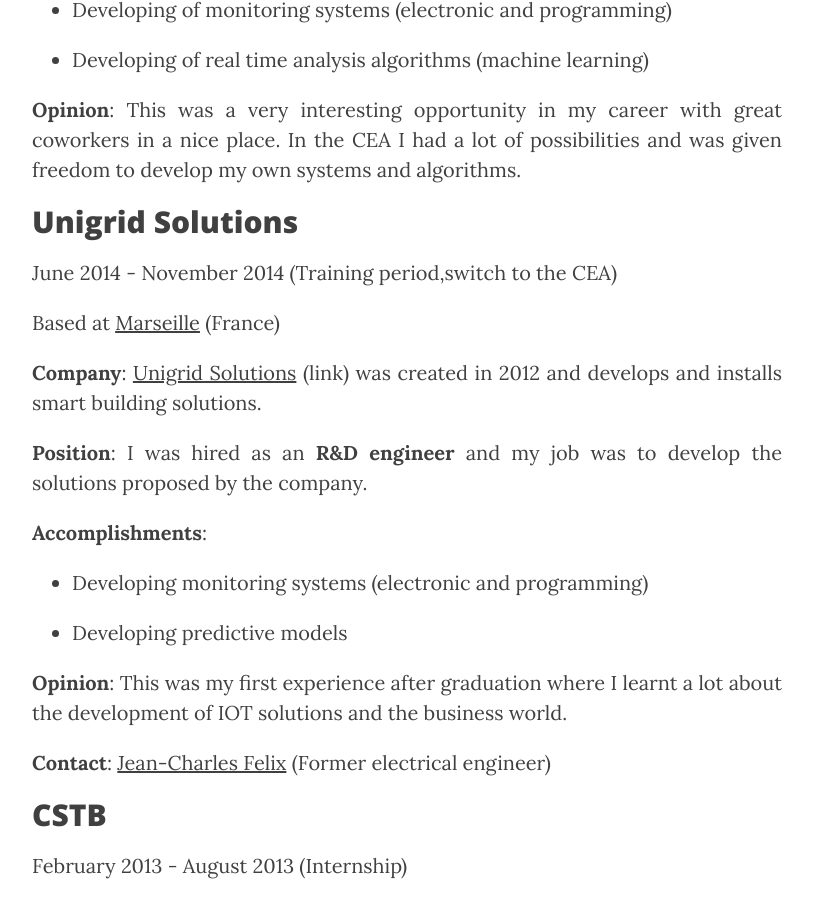
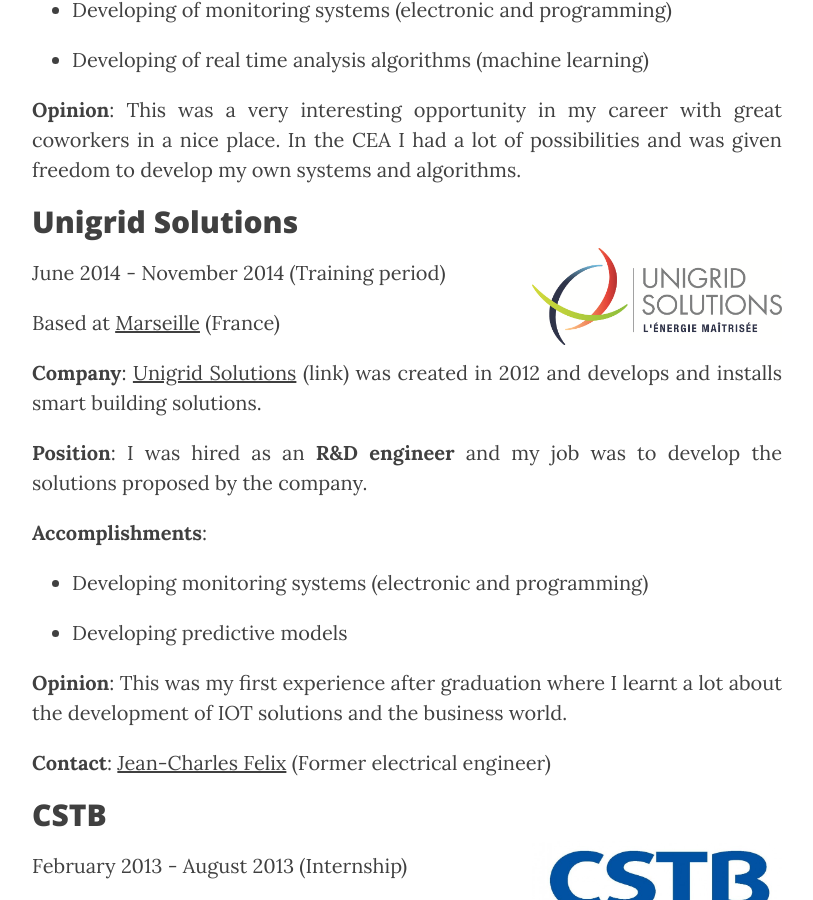
Before and after one commit to jeanmidevacc/jeanmidevacc.github.io, a Jekyll site: the page built from about.html, in a window 1280 px wide and 900 px high, scrolled down 3301 px. Shown: the whole window, without its empty margins (233-1046 px from the left). Built offline with Jekyll 4.4.1, drawn with Linux system fonts in a browser that asks for light colours; nearby versions of some CDN libraries.

Commit message:
Update logo

```diff
--- a/about.html
+++ b/about.html
@@ -48,7 +48,8 @@
 
 <h1>Experience</h1>
 <h2>EDF Energy</h2>
-<!--<img src="../img/about/logo/edf_2.png" align="left" style="margin:0 10px 0 0 ">//-->
+<img src="../img/about/logo/edf_2.png" align="right" height="100" width="200">
+<p>                                                                                                                           </p>
 <p>Now - July 2016 (<a href="https://www.civiweb.com/EN/le-volontariat-international/VIE_DEFINITION.aspx">VIE</a>, non permanent position)
 </p>
 <p>Based in <a href="https://www.google.co.uk/maps/place/Hove/@50.839901,-0.2141954,13z/data=!3m1!4b1!4m5!3m4!1s0x48758553f34181db:0x68fbeacf34e3172b!8m2!3d50.8279319!4d-0.168749">Hove</a> (UK)
@@ -91,6 +92,7 @@
 
 <h2>CEA</h2>
 <!--<img src="../img/about/logo/cea_4.png" align="left" style="margin:0 10px 0 0 ">//-->
+<img src="../img/about/logo/cea_2.png" align="right" height="100" width="125">
 <p>December 2014 - June 2016 (non permanent position)
 </p>
 <p>Based in <a href="https://www.google.co.uk/maps/place/Le+Bourget-du-Lac,+France/data=!4m2!3m1!1s0x478b09acef8ab287:0x408ab2ae4bab6e0?sa=X&ved=0ahUKEwiu0cyboMDWAhUNmbQKHaBHCk8Q8gEIiwEwDw">Le Bourget du Lac</a> (France)
@@ -129,8 +131,8 @@
 </script>
 
 <h2>Unigrid Solutions</h2>
-<!--<img src="../img/about/logo/cea_4.png" align="left" style="margin:0 10px 0 0 ">//-->
-<p>June 2014 - November 2014 (Training period,switch to the CEA)
+<img src="../img/about/logo/unigrid.png" align="right" height="100" width="250">
+<p>June 2014 - November 2014 (Training period)
 </p>
 <p>Based at <a href="https://www.google.co.uk/maps/place/Marseille,+France/data=!4m2!3m1!1s0x12c9bf4344da5333:0x40819a5fd970220?sa=X&ved=0ahUKEwiT7Yb3pcDWAhXMZFAKHUKfAqMQ8gEIowEwEg">Marseille</a> (France)
 </p>
@@ -164,6 +166,7 @@
 </script>
 
 <h2>CSTB</h2>
+<img src="../img/about/logo/cstb.jpg" align="right" height="100" width="250">
 <!--<img src="../img/about/logo/cea_4.png" align="left" style="margin:0 10px 0 0 ">//-->
 <p>February 2013 - August 2013 (Internship)
 </p>
@@ -200,6 +203,7 @@
 </script>
 
 <h2>Dalhousie university</h2>
+<img src="../img/about/logo/dalhousie.png" align="right" height="100" width="250">
 <!--<img src="../img/about/logo/cea_4.png" align="left" style="margin:0 10px 0 0 ">//-->
 <p>May 2012 - August 2012 (Internship)
 </p>
@@ -245,7 +249,7 @@
 
 <h1>Education</h1>
 <h2>Udacity</h2>
-<!--<img src="../img/about/logo/cea_4.png" align="left" style="margin:0 10px 0 0 ">//-->
+<!-- <img src="../img/about/logo/udacity.png" align="right" height="100" width="200"> -->
 <p>July 2017 - Now
 </p>
 <p>Machine Learning Engineer Nanodegree
```
Also changed, not shown: img/about/logo/udacity.png (added).
